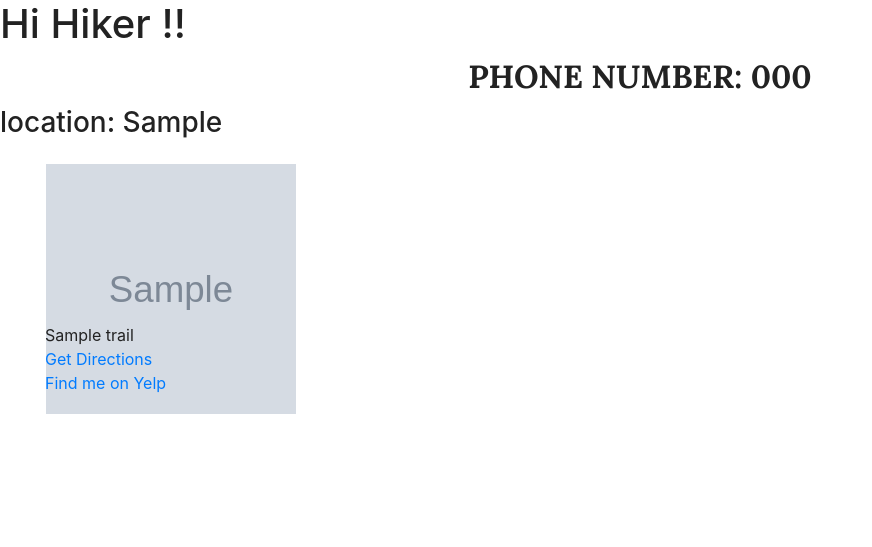
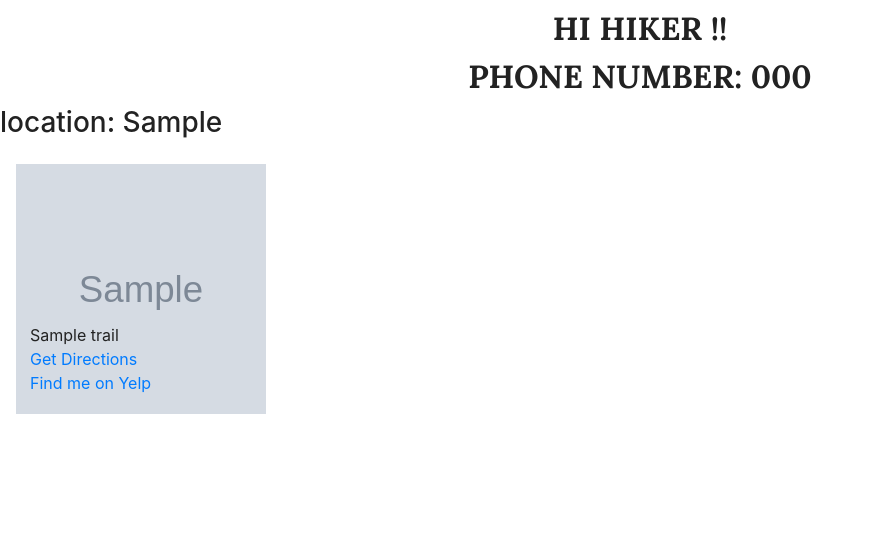
Before and after one commit to fatimasalmanmirza/project-hiking-trails, a Flask app: page /userprofile in a window 1280 px wide. Shown: the part 66-613 px from the top of the page, without its empty margins (0-872 px from the left). Run offline with Flask 2, Linux system fonts and the light colour scheme; the visitor is signed in with stand-in values (Sample User, id 1); tables that the repository leaves empty hold one stand-in row (values such as "Sample post"); grey boxes marked "Sample" are stand-in pictures; some libraries are stand-ins or nearby versions; some web fonts are replaced.

Commit message:
changing styling of user favorites

```diff
--- a/templates/userprofile.html
+++ b/templates/userprofile.html
@@ -1,16 +1,16 @@
 {% extends 'base.html' %}
 {% block content %}
-	<h1> Hi Hiker !! </h1>
+	<h2> Hi Hiker !! </h2>
 
 	<h2>phone number: {{ user_phonenumber }}</h2>
 
 	<h3>location: {{ user_location }}</h3>
-<div class="col" style="width:400px; height:400px">
+<div class="block" style="width:400px; height:400px">
 	{% for trail in user.trails %}
 
 	<div class="col-6 fav-trails">
 
-		<div class="thumbnail container">
+		<div class="box__image">
 			<img src={{trail.trail_image}} alt="Trail image" style="width:250px; height:250px; position: relative;" class="thumbnail" >
 		</div>
 
```
